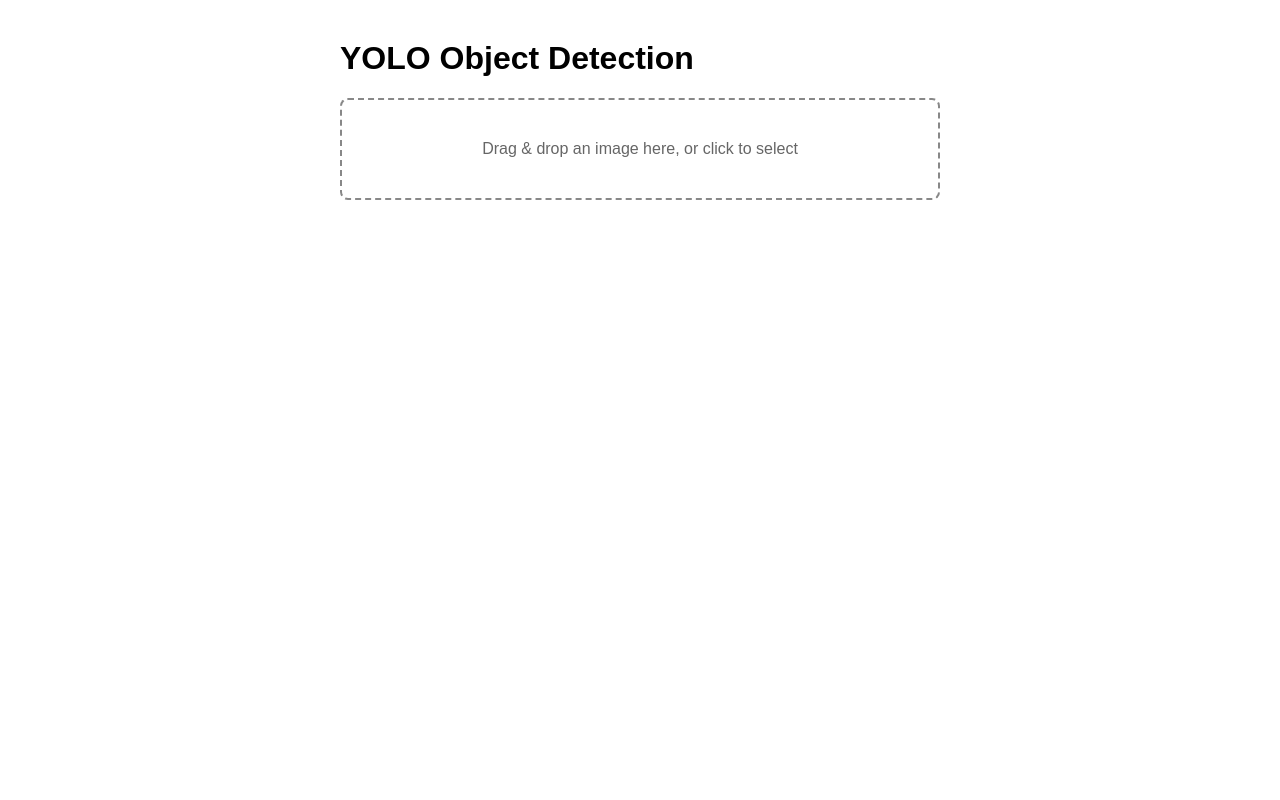
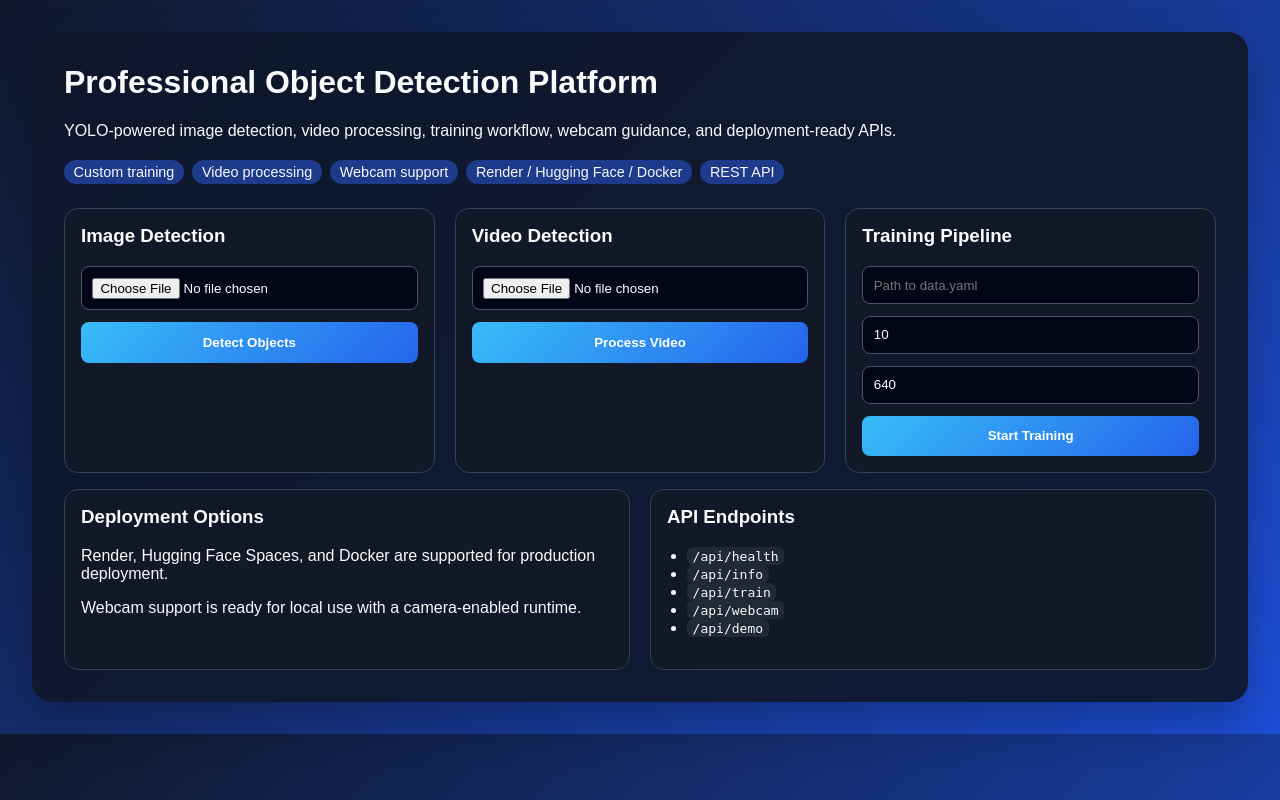
Before and after one commit to Rhimkhan/object-detection-api, a Flask app: page / in a window 1280 px wide. Run offline with Flask 3, Linux system fonts and the light colour scheme.

Commit message:
fix: revert to original working UI template (dropzone demo lacked backend integration)

```diff
--- a/object ddetection yolo/templates/index.html
+++ b/object ddetection yolo/templates/index.html
@@ -1,48 +1,109 @@
 <!DOCTYPE html>
 <html lang="en">
   <head>
-  <meta charset="UTF-8">
-  <title>Object Detection</title>
+    <meta charset="UTF-8" />
+    <meta name="viewport" content="width=device-width, initial-scale=1.0" />
+    <title>Professional Object Detection Platform</title>
     <style>
-    body { font-family: Arial, sans-serif; max-width: 600px; margin: 40px auto; }
-    #dropzone {
-      border: 2px dashed #888; border-radius: 8px; padding: 40px;
-      text-align: center; color: #666; cursor: pointer;
-    }
-    #dropzone.dragover { background: #f0f8ff; border-color: #4a90e2; }
-    #preview { max-width: 100%; margin-top: 20px; display: none; }
+      body { font-family: Arial, sans-serif; margin: 0; padding: 2rem; background: linear-gradient(135deg, #0f172a, #1d4ed8); color: #f8fafc; }
+      .container { max-width: 1200px; margin: 0 auto; background: rgba(15, 23, 42, 0.92); padding: 2rem; border-radius: 20px; box-shadow: 0 20px 45px rgba(0,0,0,0.25); }
+      h1, h2, h3 { margin-top: 0; }
+      .hero { margin-bottom: 1.5rem; }
+      .grid { display: grid; gap: 1.25rem; grid-template-columns: repeat(auto-fit, minmax(280px, 1fr)); margin-top: 1rem; }
+      .card { border: 1px solid #334155; border-radius: 14px; padding: 1rem; background: #111827; }
+      form { display: flex; flex-direction: column; gap: 0.75rem; }
+      input[type="file"], input[type="text"] { padding: 0.65rem; border-radius: 8px; border: 1px solid #475569; background: #020617; color: white; }
+      button { background: linear-gradient(135deg, #38bdf8, #2563eb); color: white; border: none; padding: 0.8rem 1rem; border-radius: 8px; cursor: pointer; font-weight: 600; }
+      .pill { display: inline-block; padding: 0.25rem 0.6rem; border-radius: 999px; background: #1e3a8a; margin: 0.25rem 0.25rem 0 0; font-size: 0.9rem; }
+      .result { margin-top: 1.5rem; padding: 1rem; border-radius: 12px; background: #0f172a; }
+      img, video { max-width: 100%; border-radius: 12px; margin-top: 1rem; }
+      ul { padding-left: 1.25rem; }
+      code { background: #1f2937; padding: 0.1rem 0.35rem; border-radius: 6px; }
     </style>
   </head>
   <body>
-  <h1>YOLO Object Detection</h1>
-  <div id="dropzone">Drag & drop an image here, or click to select</div>
-  <input type="file" id="fileInput" accept="image/*" style="display:none">
-  <img id="preview" alt="Preview">
+    <div class="container">
+      <div class="hero">
+        <h1>Professional Object Detection Platform</h1>
+        <p>YOLO-powered image detection, video processing, training workflow, webcam guidance, and deployment-ready APIs.</p>
+        <div>
+          <span class="pill">Custom training</span>
+          <span class="pill">Video processing</span>
+          <span class="pill">Webcam support</span>
+          <span class="pill">Render / Hugging Face / Docker</span>
+          <span class="pill">REST API</span>
+        </div>
+      </div>
 
-  <script>
-    const dropzone = document.getElementById("dropzone");
-    const fileInput = document.getElementById("fileInput");
-    const preview = document.getElementById("preview");
+      <div class="grid">
+        <div class="card">
+          <h3>Image Detection</h3>
+          <form action="/detect" method="post" enctype="multipart/form-data">
+            <input type="file" name="image" accept="image/*" required />
+            <button type="submit">Detect Objects</button>
+          </form>
+        </div>
 
-    dropzone.addEventListener("click", () => fileInput.click());
-    dropzone.addEventListener("dragover", (e) => { e.preventDefault(); dropzone.classList.add("dragover"); });
-    dropzone.addEventListener("dragleave", () => dropzone.classList.remove("dragover"));
-    dropzone.addEventListener("drop", (e) => {
-      e.preventDefault();
-      dropzone.classList.remove("dragover");
-      handleFile(e.dataTransfer.files[0]);
-    });
-    fileInput.addEventListener("change", () => handleFile(fileInput.files[0]));
+        <div class="card">
+          <h3>Video Detection</h3>
+          <form action="/detect/video" method="post" enctype="multipart/form-data">
+            <input type="file" name="video" accept="video/*" required />
+            <button type="submit">Process Video</button>
+          </form>
+        </div>
 
-    function handleFile(file) {
-      if (!file) return;
-      const reader = new FileReader();
-      reader.onload = (e) => {
-        preview.src = e.target.result;
-        preview.style.display = "block";
-      };
-      reader.readAsDataURL(file);
-    }
-  </script>
+        <div class="card">
+          <h3>Training Pipeline</h3>
+          <form action="/api/train" method="post">
+            <input type="text" name="data_yaml" placeholder="Path to data.yaml" required />
+            <input type="text" name="epochs" value="10" />
+            <input type="text" name="imgsz" value="640" />
+            <button type="submit">Start Training</button>
+          </form>
+        </div>
+      </div>
+
+      <div class="grid">
+        <div class="card">
+          <h3>Deployment Options</h3>
+          <p>Render, Hugging Face Spaces, and Docker are supported for production deployment.</p>
+          <p>Webcam support is ready for local use with a camera-enabled runtime.</p>
+        </div>
+        <div class="card">
+          <h3>API Endpoints</h3>
+          <ul>
+            <li><code>/api/health</code></li>
+            <li><code>/api/info</code></li>
+            <li><code>/api/train</code></li>
+            <li><code>/api/webcam</code></li>
+            <li><code>/api/demo</code></li>
+          </ul>
+        </div>
+      </div>
+
+      {% if summary %}
+      <div class="result">
+        <h3>Result</h3>
+        <p>{{ summary }}</p>
+        {% if detections %}
+        <ul>
+          {% for detection in detections %}
+          <li>{{ detection.class_name }} — confidence {{ detection.confidence }} — bbox {{ detection.bbox }}</li>
+          {% endfor %}
+        </ul>
+        {% endif %}
+      </div>
+      {% endif %}
+
+      {% if image_url %}
+      <img src="{{ image_url }}" alt="Annotated result" />
+      {% endif %}
+
+      {% if video_url %}
+      <video controls src="{{ video_url }}"></video>
+      {% endif %}
+    </div>
   </body>
 </html>
+
+<!-- UI polish planned -->
```
Lines whose indentation alone changed are shown as unchanged.
